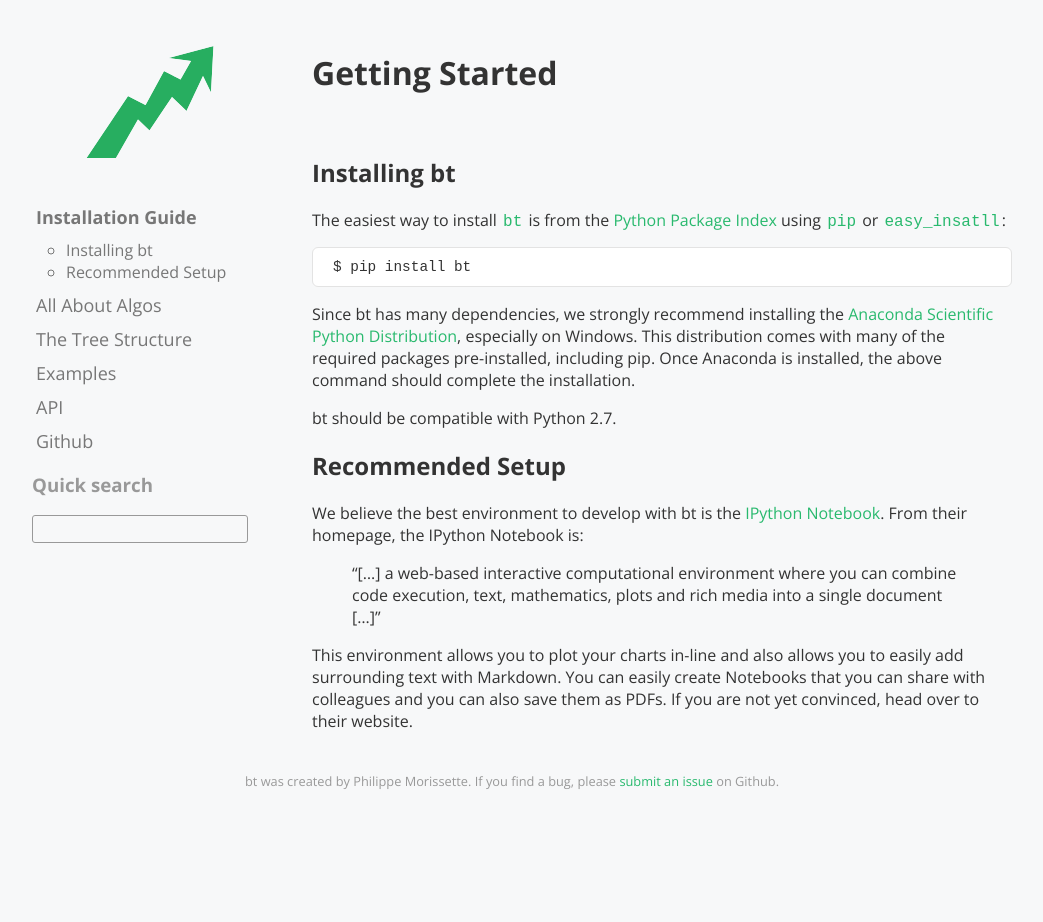
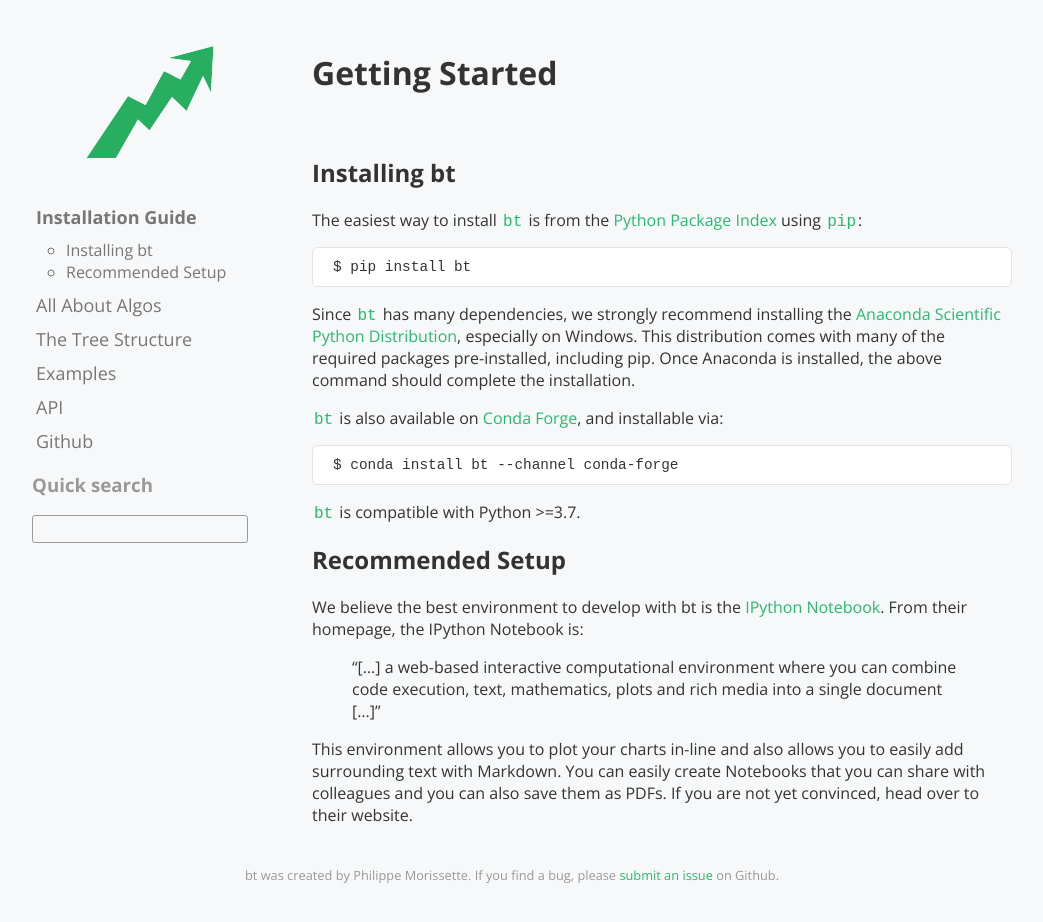
Before and after one commit to pmorissette/bt, a Sphinx documentation site: the page built from docs/source/install.rst, in a window 1280 px wide and 924 px high. Shown: the whole window, without its empty margins (128-1171 px from the left). Built offline with Sphinx 7.4.7, drawn with Linux system fonts in a browser that asks for light colours; some web fonts are replaced; pages that are not in the unit, such as notebooks, are missing from menus.

Commit message:
simplify readme with badges, add installation comments about conda-forge

```diff
--- a/docs/source/install.rst
+++ b/docs/source/install.rst
@@ -5,18 +5,25 @@ Installing bt
 -------------
 
 The easiest way to install ``bt`` is from the `Python Package Index <https://pypi.python.org/pypi/bt/>`_
-using ``pip`` or ``easy_insatll``:
+using ``pip``:
 
 .. code-block:: bash
 
     $ pip install bt
 
-Since bt has many dependencies, we strongly recommend installing the `Anaconda Scientific Python
+Since ``bt`` has many dependencies, we strongly recommend installing the `Anaconda Scientific Python
 Distribution <https://store.continuum.io/cshop/anaconda/>`_, especially on Windows. This distribution
 comes with many of the required packages pre-installed, including pip. Once Anaconda is installed, the above
 command should complete the installation.
 
-bt should be compatible with Python 2.7.
+``bt`` is also available on `Conda Forge <https://conda-forge.org/>`_, and installable via:
+
+.. code-block:: bash
+
+    $ conda install bt --channel conda-forge
+
+
+``bt`` is compatible with Python >=3.7.
 
 Recommended Setup
 -----------------
```
Also changed, not shown: README.rst (+8 -15 lines).
